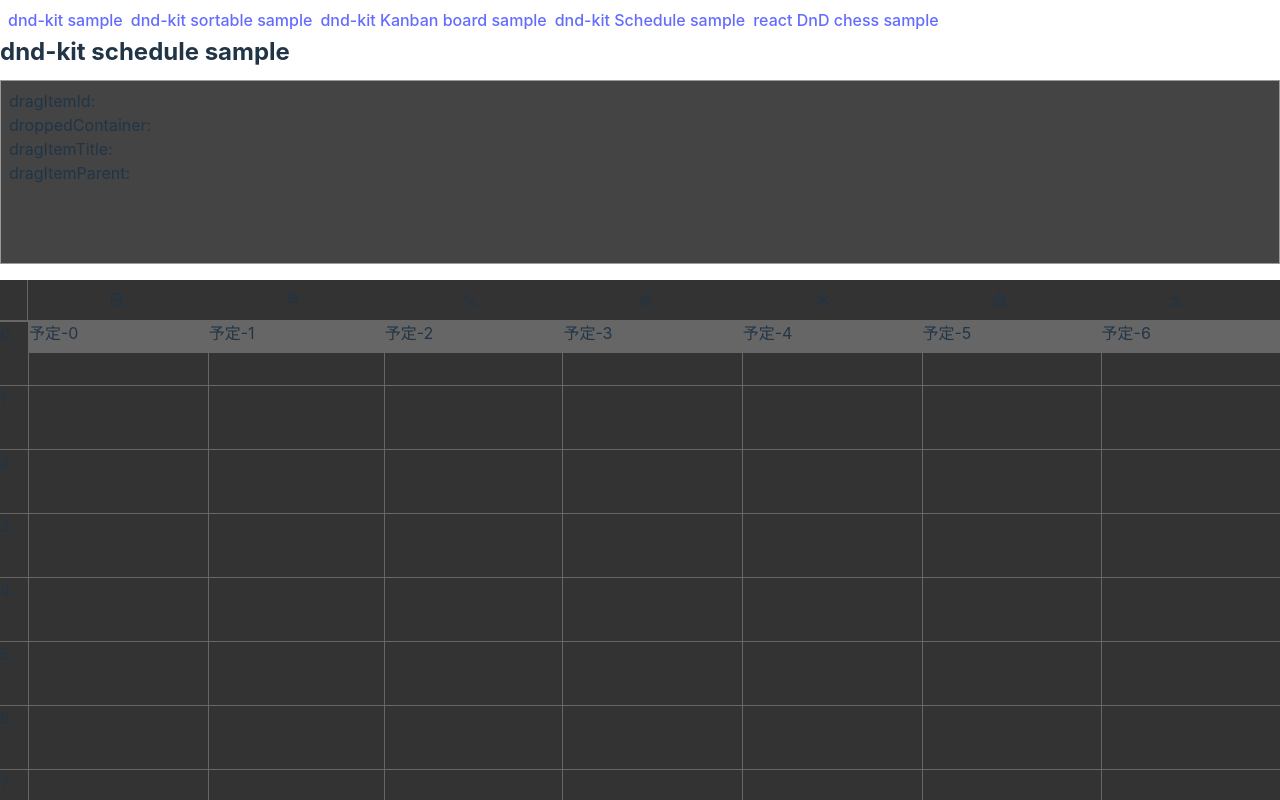
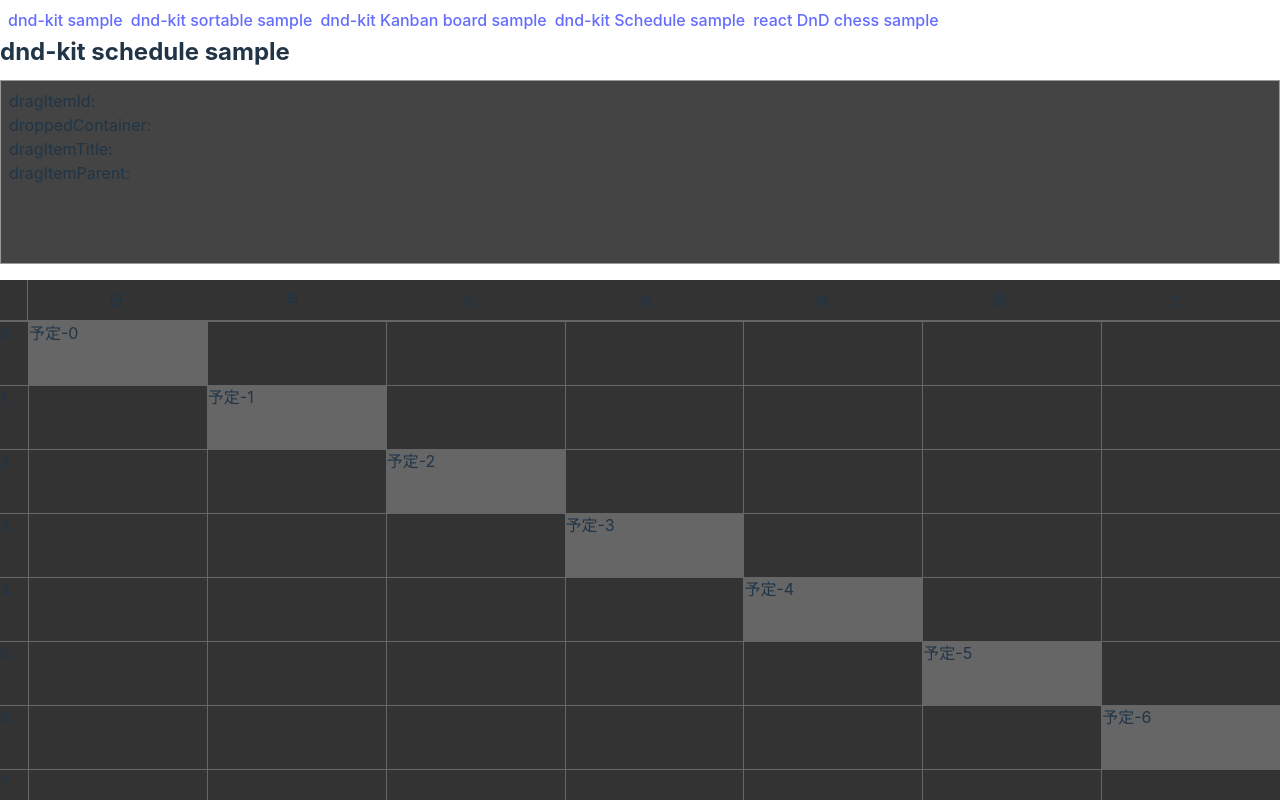
Before and after one commit to y-uchiida/react_dragdrop_sample, a React (Vite) app: page /dnd-kit-schedule-sample in a window 1280 px wide. Built offline with nearby package versions, Linux system fonts and the light colour scheme.

Commit message:
feature: change position and height of schedule item depending on start and end time

```diff
--- a/src/components/dnd-kit/schedule-sample/ScheduleGridLane.tsx
+++ b/src/components/dnd-kit/schedule-sample/ScheduleGridLane.tsx
@@ -27,10 +27,12 @@ export const ScheduleGridLane = ({ id, scheduleOfDate }: Props) => {
 		>
 			{scheduleOfDate.schedules !== null && scheduleOfDate.schedules.map(schedule => {
 				return <ScheduleItem
+					key={schedule.uid}
 					uid={schedule.uid.toString()}
 					title={schedule.title}
 					parent={id.toString()}
-					key={schedule.uid}
+					startTime={schedule.startTime}
+					endTime={schedule.endTime}
 				/>
 			})}
 		</div>
--- a/src/components/dnd-kit/schedule-sample/ScheduleItem.tsx
+++ b/src/components/dnd-kit/schedule-sample/ScheduleItem.tsx
@@ -1,23 +1,69 @@
 import { CSSProperties } from "react";
 import { useDraggable } from "@dnd-kit/core";
 import { CSS } from "@dnd-kit/utilities";
+import styled from '@emotion/styled';
 
 type Props = {
 	uid: string,
-	title: string;
-	parent: string;
+	title: string,
+	parent: string,
+	startTime: number,
+	endTime: number,
 }
 
 const scheduleItemStyle: CSSProperties = {
 	background: '#666',
-	height: 16 * 2,
 	userSelect: 'none',
+	position: 'absolute',
+	width: '100%'
 }
+
+type ScheduleItemElmProps = {
+	startTime: number,
+	endTime: number,
+}
+
+/**
+ * 予定の開始時刻から、scheduleを表示する位置を算出する
+ * 0時0分が0で、15分開始時刻が遅くなるごとに16増加する
+ * 開始時刻が0より小さい場合、0を返す
+ *
+ * @param startTime 予定の開始時刻
+ */
+const calcTopPixel = (startTime: number) => {
+	if (startTime < 0) {
+		return 0;
+	}
+	return Math.round(startTime / 15) * 16;
+}
+
+/**
+ * 予定の開始時刻と終了時刻から、scheduleの要素の高さを算出する
+ * 予定の時間15分につき16増加する
+ *
+ * @param startTime 予定の開始時刻
+ * @param endTime 予定の終了時刻
+ */
+const calcHightPixel = (startTime: number, endTime: number) => {
+	if (startTime >= endTime) {
+		return 16;
+	}
+	return Math.round((endTime - startTime) / 15) * 16;
+}
+
+const ScheduleItemElm = styled.div<ScheduleItemElmProps>`
+	position: absolute;
+	top: ${props => { return `${calcTopPixel(props.startTime)}px` }};
+	height: ${props => { return `${calcHightPixel(props.startTime, props.endTime)}px` }};
+`;
+
 
 export const ScheduleItem = ({
 	uid, // タスクの固有識別子(uuid)
 	title, // タスクのタイトル
 	parent, // どのレーンに配置するか
+	startTime, // 予定の開始時間
+	endTime, // 終了時間
 }: Props) => {
 
 	// useDraggable() で、ドラッグ操作対象のコンポーネントとして扱うための要素を生成する
@@ -44,13 +90,15 @@ export const ScheduleItem = ({
 	};
 
 	return (
-		<div
+		<ScheduleItemElm
 			style={{ ...scheduleItemStyle, ...style }} // ドラッグ操作による位置変更を反映するため、transform 属性に値を渡す
 			{...listeners}
 			{...attributes}
 			ref={setNodeRef}
+			startTime={startTime}
+			endTime={endTime}
 		>
 			{title}
-		</div>
+		</ScheduleItemElm>
 	)
 }
--- a/src/components/dnd-kit/schedule-sample/data/Schedules.ts
+++ b/src/components/dnd-kit/schedule-sample/data/Schedules.ts
@@ -6,6 +6,8 @@ export const initialSchedules = [...Array(7).keys()].map<Schedule>(i => {
 		uid: `schedule-${i}` as UniqueIdentifier,
 		title: `予定-${i}`,
 		date: i,
+		startTime: i * 60,
+		endTime: (i + 1) * 60,
 	}
 });
 
--- a/src/components/dnd-kit/schedule-sample/types.ts
+++ b/src/components/dnd-kit/schedule-sample/types.ts
@@ -17,8 +17,8 @@ export type Schedule = {
 	uid: UniqueIdentifier,
 	title: string,
 	date: number,
-	// startTime: number,
-	// endTime: number,
+	startTime: number,
+	endTime: number,
 }
 
 export type ScheduleOfDate = {
```
